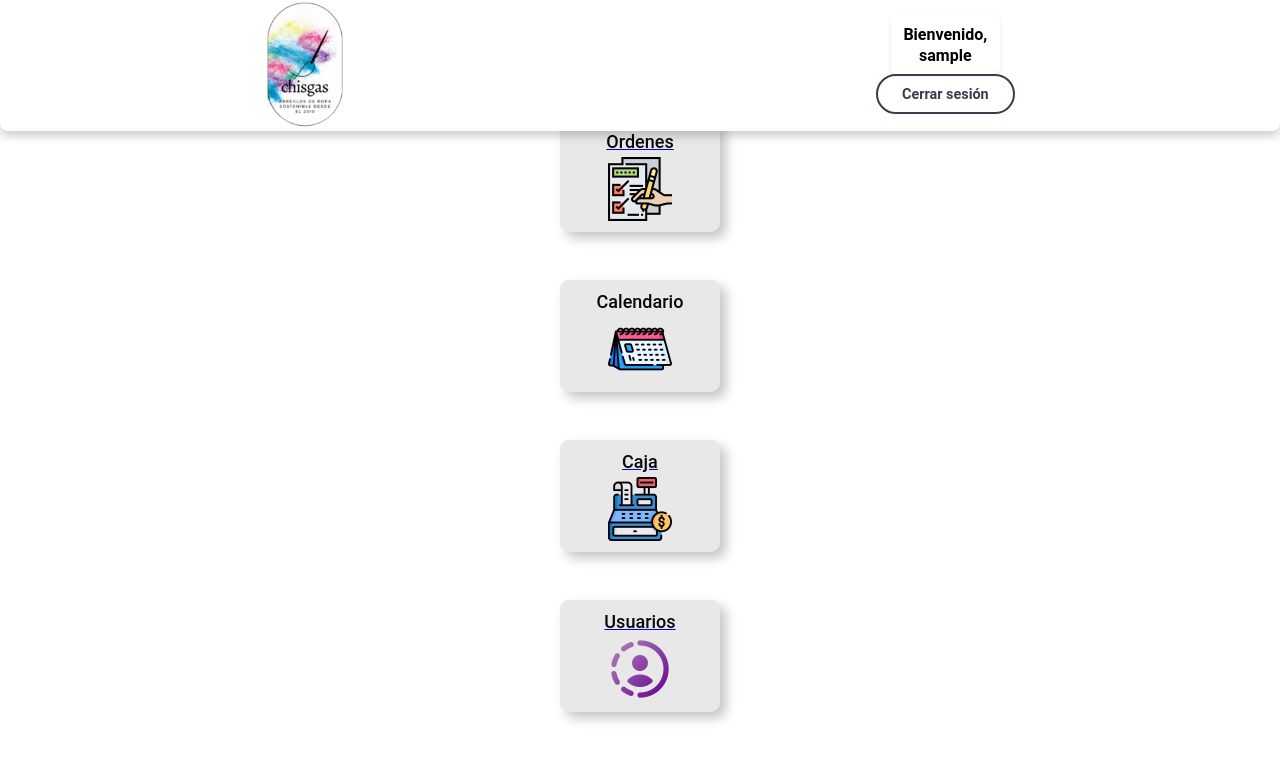
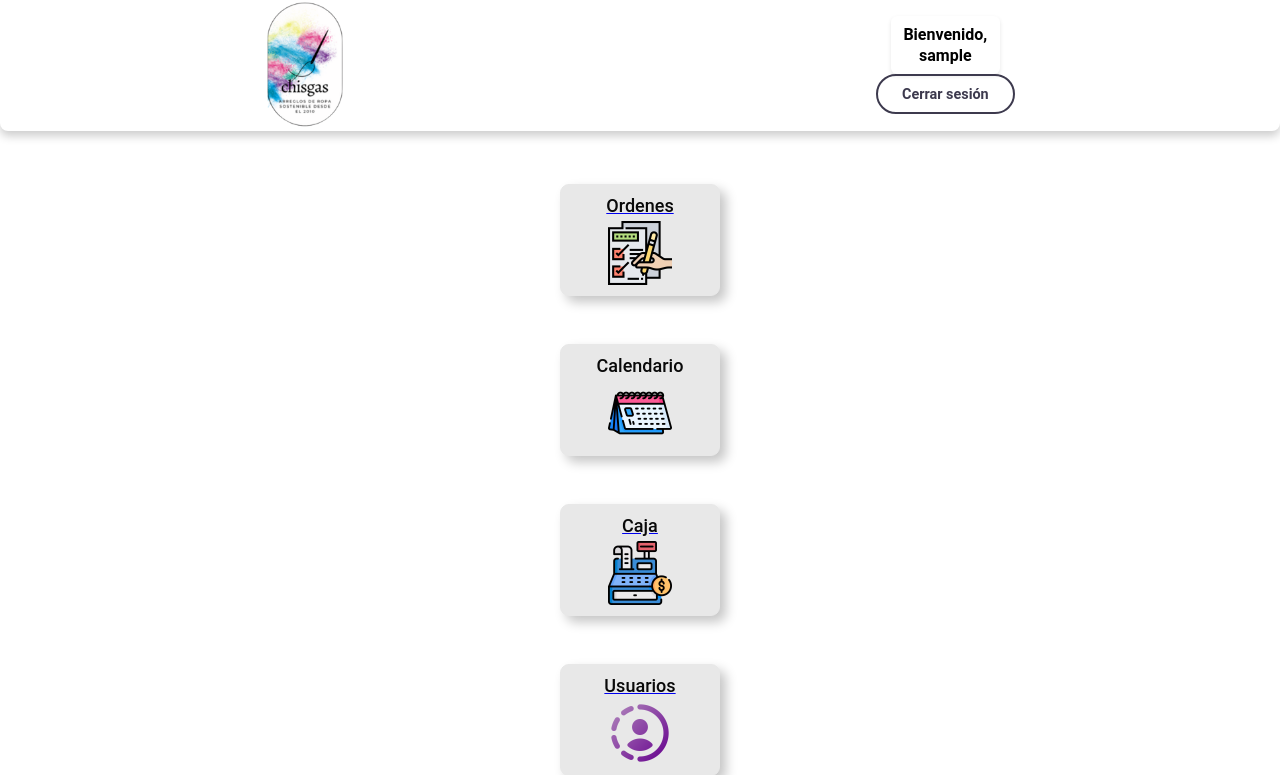
Before and after one commit to michcardenas/chisgas, a PHP site: page /views/menu.php in a window 1280 px wide. Shown: the top 775 px of the page. Run offline with PHP 8.4, Linux system fonts and the light colour scheme; the visitor is signed in with stand-in values (Sample User, id 1).

Commit message:
Usuarios

```diff
--- a/views/menu.php
+++ b/views/menu.php
@@ -24,7 +24,7 @@ if (file_exists($ruta)) {
 
 ?>
 <div class="centrar_botones_menu">
-<a href="ordenes/ordenes.php"><button class="button2">
+<a style="margin-top: 8rem;" href="ordenes/ordenes.php"><button class="button2">
     Ordenes
     <img src="img/factura.png" alt="Icono de Ordenes" class="button-image">
 </button></a>
```
